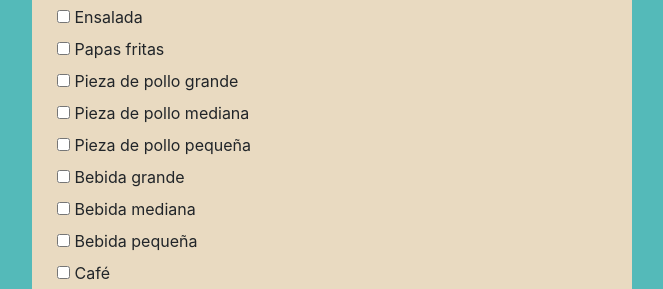
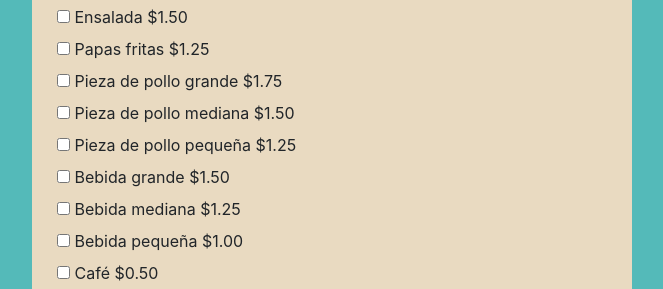
Before and after one commit to Kenayred/Taller2-DAW, a plain HTML site: page index.html in a window 1280 px wide. Shown: the part 663-952 px from the top of the page, without its empty margins (308-971 px from the left). Drawn offline with nearby package versions, Linux system fonts and the light colour scheme.

Commit message:
Add files via upload
act

```diff
--- a/index.html
+++ b/index.html
@@ -51,25 +51,25 @@
             <h1>Ingredientes</h1>
             <div class="ingredients" id="ingredien">
                 <input type="checkbox" name="ingre" id="i1">
-                <label for="">Ensalada </label><br>
+                <label for="">Ensalada $1.50</label><br>
                 <input type="checkbox" name="ingre" id="i2">
-                <label for="">Papas fritas</label><br>
+                <label for="">Papas fritas $1.25</label><br>
                 <input type="checkbox" name="ingre" id="i3">
-                <label for="">Pieza de pollo grande </label><br>
+                <label for="">Pieza de pollo grande $1.75</label><br>
                 <input type="checkbox" name="ingre" id="i4">
-                <label for="">Pieza de pollo mediana </label><br>
+                <label for="">Pieza de pollo mediana $1.50</label><br>
                 <input type="checkbox" name="ingre" id="i5">
-                <label for="">Pieza de pollo pequeña </label><br>
+                <label for="">Pieza de pollo pequeña $1.25</label><br>
                 <input type="checkbox" name="ingre" id="i6">
-                <label for="">Bebida grande</label><br>
+                <label for="">Bebida grande $1.50</label><br>
                 <input type="checkbox" name="ingre" id="i7">
-                <label for="">Bebida mediana</label><br>
+                <label for="">Bebida mediana $1.25</label><br>
                 <input type="checkbox" name="ingre" id="i8">
-                <label for="">Bebida pequeña</label><br>
+                <label for="">Bebida pequeña $1.00</label><br>
                 <input type="checkbox" name="ingre" id="i9">
-                <label for="">Café</label><br>
+                <label for="">Café $0.50</label><br>
                 <input type="checkbox" name="ingre" id="i10">
-                <label for="">Postres</label><br>
+                <label for="">Postres $1.25</label><br>
             </div>
 
             <div class="producto" id="producto">
```
